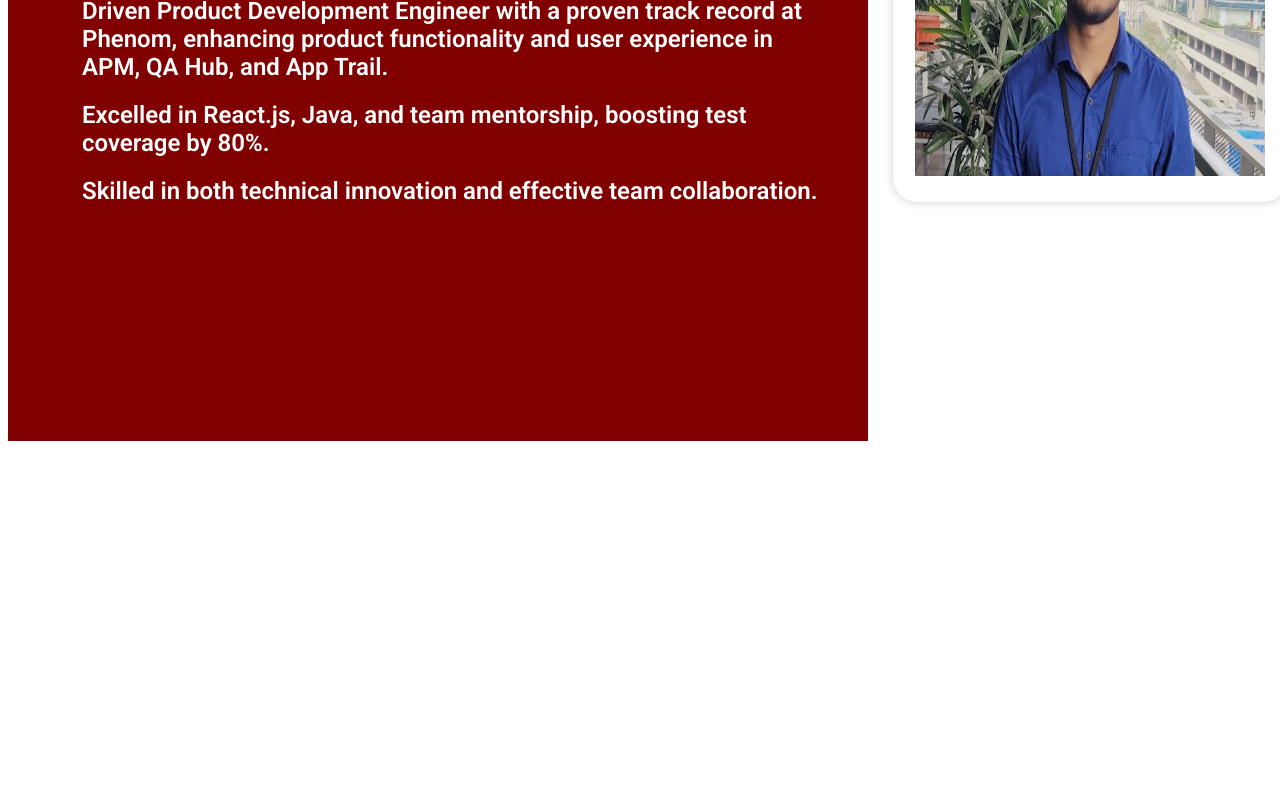
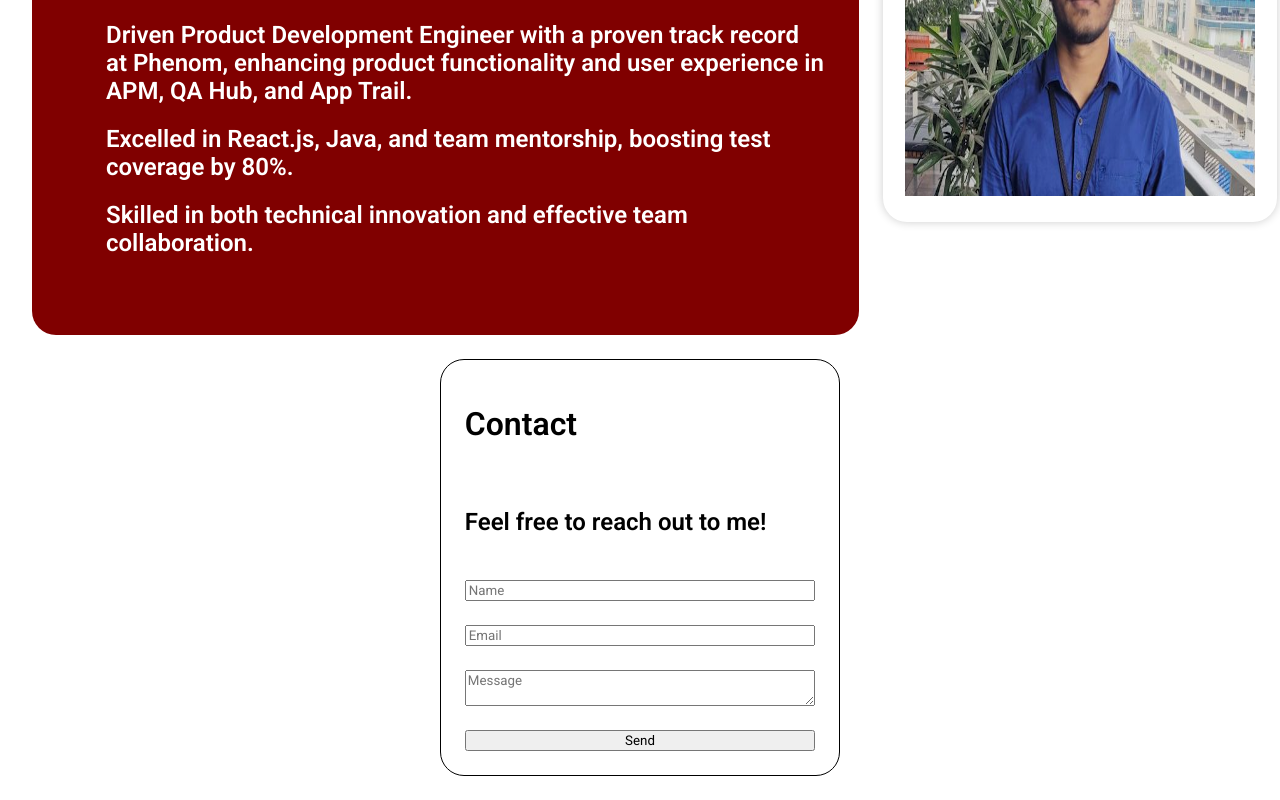
Before and after one commit to sumanthnallala/portfolio, a React (Create React App) app: page / in a window 1280 px wide. Shown: the part 475-1275 px from the top of the page. Before the commit the page ends 916 px from the top, so only its background shows below. Built offline with nearby package versions, Linux system fonts and the light colour scheme.

Commit message:
added contact feature

```diff
--- a/src/App.tsx
+++ b/src/App.tsx
@@ -4,7 +4,7 @@ import Home from "./components/Home";
 import Header from "./components/Header";
 import "./App.scss";
 import ErrorBoundary from "./components/ErrorBoundary";
-const About = lazy(() => import("./components/About"));
+const About = lazy(() => import("./components/Contact"));
 const Skills = lazy(() => import("./components/Skills"));
 const Experience = lazy(() => import("./components/Experience"));
 const Education = lazy(() => import("./components/Education"));
--- a/src/components/About.tsx
+++ /dev/null
@@ -1,6 +0,0 @@
-import React from "react";
-const About = () => {
-  return <div>About</div>;
-};
-
-export default About;
--- /dev/null
+++ b/src/components/Contact.scss
@@ -0,0 +1,9 @@
+.contact-content-container {
+  display: flex;
+  flex-direction: column;
+  gap: 24px;
+  width: 30%;
+  border: 1px solid black;
+  padding: 24px;
+  border-radius: 24px;
+}
--- /dev/null
+++ b/src/components/Contact.tsx
@@ -0,0 +1,16 @@
+import React from "react";
+import "./Contact.scss";
+const Contact = () => {
+  return (
+    <div className="contact-content-container">
+      <h1>Contact</h1>
+      <h2>Feel free to reach out to me!</h2>
+      <input type="text" placeholder="Name" />
+      <input type="email" placeholder="Email" />
+      <textarea placeholder="Message" />
+      <button>Send</button>
+    </div>
+  );
+};
+
+export default Contact;
--- a/src/components/Home.scss
+++ b/src/components/Home.scss
@@ -1,12 +1,23 @@
+.home-content {
+  display: flex;
+  height: 100vh;
+  flex-direction: column;
+  padding: 24px;
+}
+
+.home-content-container {
+  display: flex;
+  flex-direction: row;
+}
+
 .left-home-content {
-  height: calc(100vh - 60px);
   padding: 24px;
-  width: 70%;
   display: flex;
   flex-direction: column;
   font-family: "Roboto", sans-serif;
   background-color: maroon;
   color: white;
+  border-radius: 24px;
 }
 
 .right-home-content {
@@ -32,3 +43,10 @@
 .home-span-element {
   font-weight: bolder;
 }
+
+.contact-container {
+  display: flex;
+  justify-content: center;
+  align-items: center;
+  padding: 24px;
+}
--- a/src/components/Home.tsx
+++ b/src/components/Home.tsx
@@ -3,10 +3,13 @@ import "./Home.scss";
 import ProfilePicture from "./images/ProfilePicture";
 import PlatformLayout from "./PlatformLayout";
 import { Description, INTRO_WITH_NAME, TITLE } from "../constants/Constants";
+import Contact from "./Contact";
 const Home = () => {
   return (
     <Suspense fallback={<div>Loading...</div>}>
       <PlatformLayout>
+        <div className="home-content">
+          <div className="home-content-container">
             <div className="left-home-content">
               <h1>{INTRO_WITH_NAME}</h1>
               <h1>{TITLE}</h1>
@@ -32,6 +35,11 @@ const Home = () => {
                 <ProfilePicture />
               </div>
             </div>
+          </div>
+          <div className="contact-container">
+            <Contact />
+          </div>
+        </div>
       </PlatformLayout>
     </Suspense>
   );
```
Lines whose indentation alone changed are shown as unchanged.
